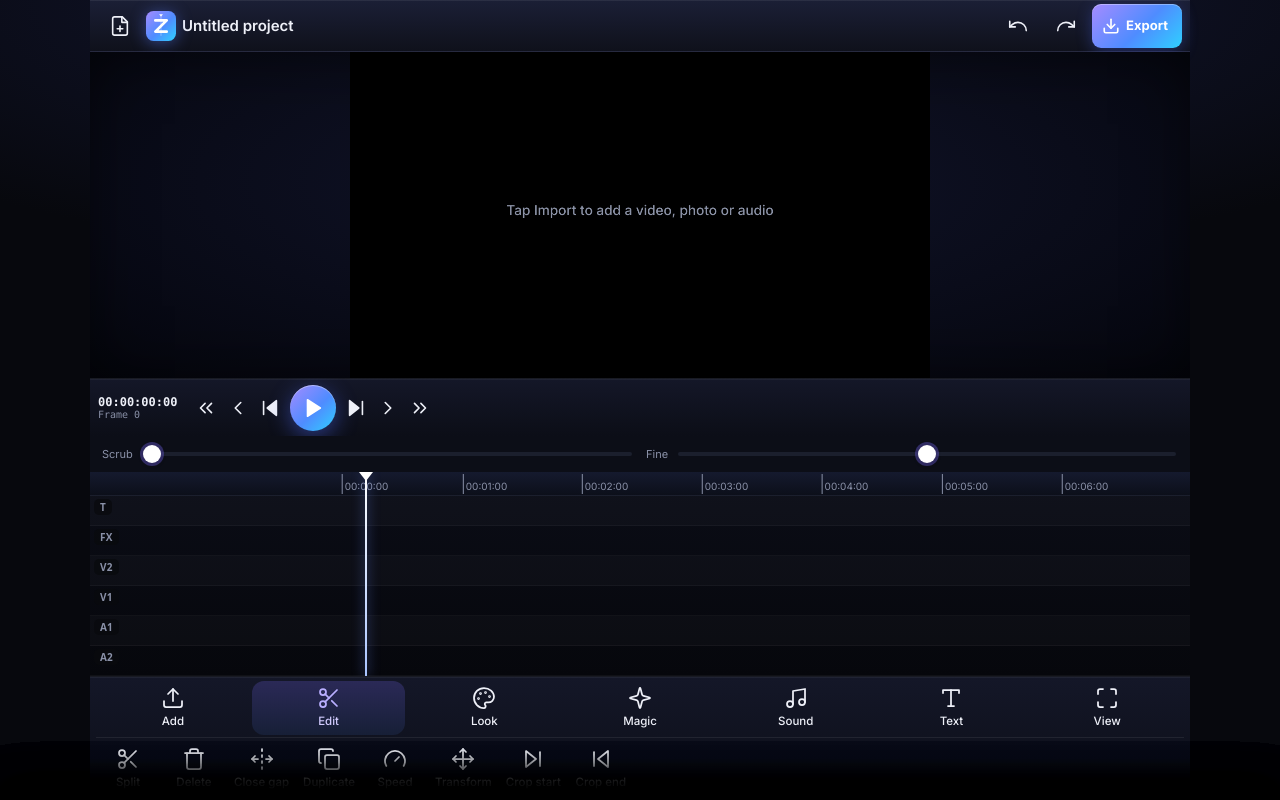
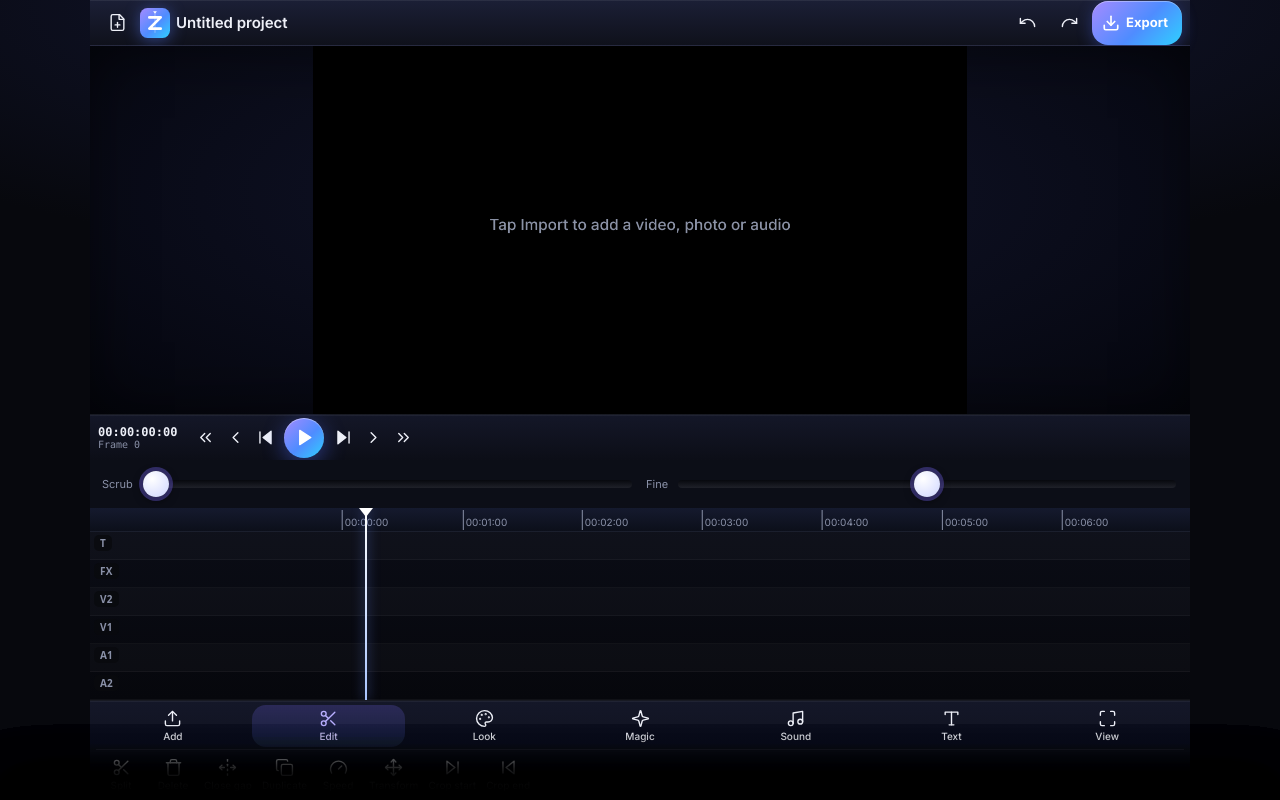
Before and after one commit to MgArjun/Zeditor-, a plain HTML site: page index.html in a window 1280 px wide. Drawn offline with nearby package versions, Linux system fonts and the light colour scheme; a web font is replaced by a local one.

Commit message:
Update index.html

```diff
--- a/index.html
+++ b/index.html
@@ -211,7 +211,7 @@ function sync(){for(const k of S.clips){const m=S.media[k.mid],el=E[k.mid];if(!e
  if(on&&k.rv){el.pause();const tr=TT(k);if(Math.abs(el.currentTime-tr)>.04)el.currentTime=tr}else if(on){applyA(k,el);el.playbackRate=Math.min(16,Math.max(.0625,SP(k)));if(el.paused){el.currentTime=t;el.play().catch(()=>{})}else if(Math.abs(el.currentTime-t)>.3)el.currentTime=t}
  else if(!el.paused)el.pause()}}
 const zoomTo=v=>{pps=Math.min(3000,Math.max(.02,v));R()},zoom=m=>zoomTo(pps*m);$("#zi").onclick=()=>zoom(1.5);$("#zo").onclick=()=>zoom(1/1.5);
-$("#fit").onclick=()=>{pps=Math.max(.3,Math.min(40,($("#tl").clientWidth-40)/Math.max(end(),30)));R()};
+$("#fit").onclick=()=>{pps=Math.max(.3,Math.min(40,($("#tl").clientWidth*.75-24)/Math.max(end(),30)));R()};
 
 /* preview */
 function draw(){
@@ -735,6 +735,7 @@ bin();addEventListener("resize",R);requestAnimationFrame(tick);
 </script><script>
 /*zp-v4*/
 (()=>{
+window.TT=TT;window.moT=moT;window.kyu=kyu;
 const st=document.createElement('style');st.textContent=`
 .jg{display:flex;gap:12px;align-items:center;padding:2px 12px;background:#0c0e17;font-size:11px;color:var(--m)}
 .jg label{display:flex;align-items:center;gap:8px;flex:1}.jg input{flex:1;min-width:0}
@@ -915,6 +916,20 @@ const s4=document.createElement('style');s4.textContent=`
 .zsh label{display:flex;align-items:center;gap:8px;justify-content:space-between;font-size:12px;padding:2px 0}.zsh label input{width:55%}.zsh p{font-size:12px;color:var(--m);margin:4px 0}
 @media(prefers-reduced-motion:reduce){*{animation:none!important}}`;document.head.appendChild(s4);
 document.addEventListener('click',e=>{if(e.target.closest('button')&&navigator.vibrate)navigator.vibrate(5)},true);
+const s5=document.createElement('style');s5.textContent=`
+.top{height:46px}.top .ib{width:38px;min-width:38px;min-height:38px}
+.tr{height:46px}.tr .ib{width:30px;min-width:28px;min-height:38px}#pp{width:40px;height:40px;min-height:40px;min-width:40px}
+.bar button{min-width:50px;min-height:42px;padding:3px 4px;font-size:10px;gap:2px;border-radius:14px}.bar button svg,.grp button svg,.ib svg,.tr svg{width:19px;height:19px}.mi button svg{width:16px;height:16px}
+#tl{height:192px}.row{height:28px}.clip{top:2px;height:24px;line-height:14px}
+#pv{min-height:130px}
+input[type=range]{height:40px}
+input[type=range]::-webkit-slider-runnable-track{height:8px;border-radius:4px;background:linear-gradient(180deg,#0006,#ffffff14)}
+input[type=range]::-webkit-slider-thumb{width:26px;height:26px;margin-top:-9px;background:radial-gradient(circle at 35% 30%,#fff,#cfd6ff);box-shadow:0 0 0 4px #7c6bff55,0 3px 10px #000a}
+input[type=range]::-moz-range-track{height:8px;border-radius:4px}input[type=range]::-moz-range-thumb{width:26px;height:26px}
+#adj label,#adj3 label,#adj4 label,#adj5 label,#adj6 label,#adj7 label,.zsh label{padding:5px 0;font-size:13px}
+#bin,#adj,#adj3,#adj4,#adj5,#adj6,#adj7,#imenu,.zsh{border-radius:28px 28px 0 0;background:linear-gradient(180deg,#232a4acc,#0c0e18e6);backdrop-filter:blur(24px) saturate(1.6);-webkit-backdrop-filter:blur(24px) saturate(1.6);border:1px solid #ffffff1f;border-bottom:0;box-shadow:inset 0 1px 0 #ffffff33,0 -18px 50px #000b}
+button{border-radius:14px;transition:transform .35s cubic-bezier(.34,1.56,.64,1),background .15s}button:active{transform:scale(.9)}
+.ch button{border-radius:999px;min-height:34px}.lk,.cs{border-radius:16px}.acc{border-radius:16px}`;document.head.appendChild(s5);
 
 function TT(k){return(k.rv?(k.i+(k.d-(ph-k.s))*SP(k)):(k.i+(ph-k.s)*SP(k)))/FPS}
 function kyu(q){const c=q.kc||[.1,.8,.2];G.uniform1f(UL.ck,q.ck||0);G.uniform1f(UL.ks,q.ks??.12);G.uniform3f(UL.kc,c[0],c[1],c[2])}
```
